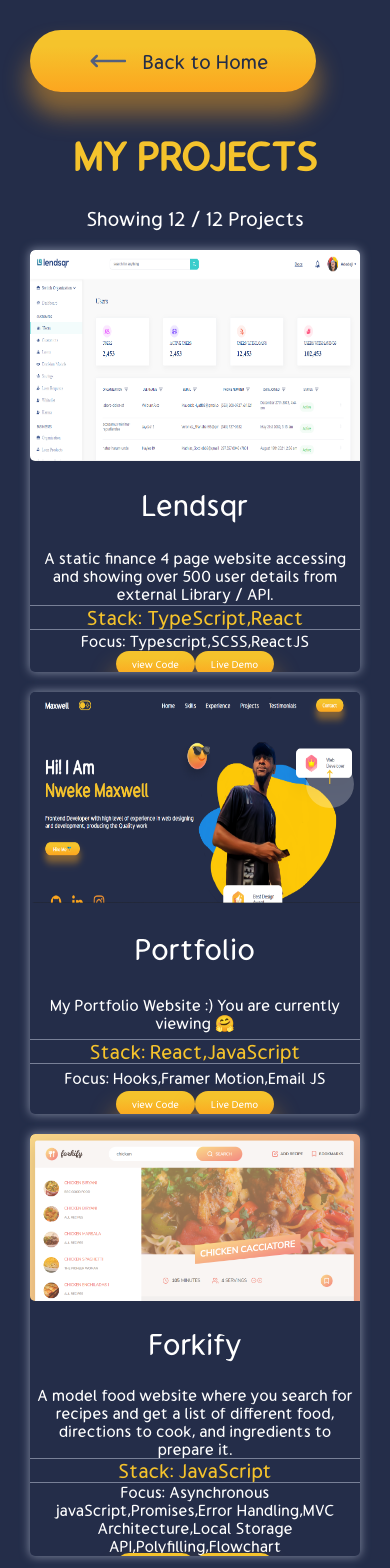
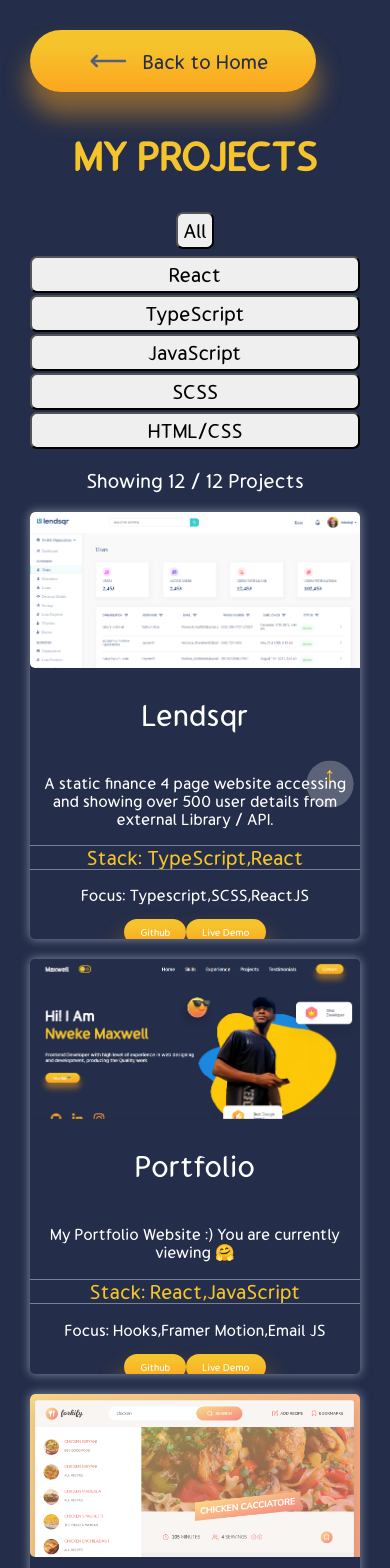
Before and after one commit to NwekeMaxwell/My-Portfolio, a React (Create React App) app: page /projects in a window 390 px wide. Shown: the top 1568 px of the page. Built offline with nearby package versions, Linux system fonts and the light colour scheme.

Commit message:
refactor: modified project section

```diff
--- a/src/Pages/FullProjectPage/FullProjectPage.css
+++ b/src/Pages/FullProjectPage/FullProjectPage.css
@@ -42,19 +42,103 @@
 }
 .projBtns *:hover {
   transform: scale(1.02);
+  box-shadow: inset -10.5em 0 0 0 var(--primary-light),
+    inset 10.5em 0 0 0 var(--primary-light);
   transition: all 0.1s;
 }
-.active {
+.projectDetails:active {
   background-color: var(--primary-light);
   transition: all 0.1s;
 }
+/* //project details */
+.projectDetails {
+  display: flex;
+  height: 50vh;
+  width: 60vw;
+  border-radius: 5px;
+  box-shadow: 0px 0px 10px 1px var(--secondary-medium);
+  overflow: hidden;
+  margin: 1rem auto;
+  align-items: center;
+  position: relative;
+}
+/* image */
+.imgContainer {
+  width: 40vw;
+  height: 100%;
+}
+.imgContainer img {
+  height: 100%;
+  width: 40vw;
+  border-radius: 5px 0 0 5px;
+}
+/* description */
+.descriptionContainer {
+  display: flex;
+  flex-direction: column;
+  justify-content: space-around;
+  align-content: center;
+  text-align: center;
+  height: 100%;
+}
+.descriptionContainer * {
+  text-decoration: none;
+}
+.descriptionContainer h2 {
+  font-size: 1.5rem;
+}
+.descriptionContainer div {
+  font-size: 80%;
+}
+.descriptionContainer span {
+  color: var(--primary-light);
+  border-top: 1px solid var(--secondary-medium);
+  border-bottom: 1px solid var(--secondary-medium);
+}
+.p-button {
+  border-radius: 20px;
+  margin-top: 2rem;
+  border: none;
+  color: var(--tertiary-light);
+  font-size: 10px;
+  padding: 7px 16px 7px 16px;
+  background: linear-gradient(
+    180deg,
+    var(--primary-light) 26.71%,
+    var(--primary-medium) 99.36%
+  );
+  box-shadow: 0px 20px 24px 3px var(--primary-dark);
+}
+.p-button:hover {
+  background: var(--tertiary-light);
+  cursor: pointer;
+  color: var(--primary-light);
+  border: 1px solid var(--primary-light);
+  transform: scale(1.02);
+}
+@media screen and (max-width: 780px) {
+  .projectDetails {
+    flex-direction: column;
+    width: 100%;
+    height: auto;
+  }
+  .descriptionContainer {
+    gap: 2vh;
+  }
+  .imgContainer {
+    width: 100%;
+  }
+  .imgContainer img {
+    width: 100%;
+  }
 
-@media screen and (max-width: 780px) {
   .prevBtn {
     width: 60vw;
     margin-bottom: 2rem;
   }
   .projBtns {
-    display: none;
+    /* display: none; */
+    flex-direction: column;
+    gap: 2px;
   }
 }
--- a/src/Pages/FullProjectPage/FullProjectPage.jsx
+++ b/src/Pages/FullProjectPage/FullProjectPage.jsx
@@ -1,11 +1,17 @@
 import React from "react";
-import ProjectDetails from "../../components/ProjectDetails/ProjectDetails";
+// import ProjectDetails from "../../components/ProjectDetails/ProjectDetails";
 import "./FullProjectPage.css";
 import MyProjectsData from "../../components/MyProjectsData";
-import { Link } from "react-router-dom";
+import { Link, NavLink } from "react-router-dom";
 import iArrowBack from "../../img/arrowback.svg";
+import { useState } from "react";
 
 const FullProjectPage = () => {
+  const [data, setData] = useState(MyProjectsData);
+  const filteredData = (cat) => {
+    const result = MyProjectsData.filter((item) => item.stack.includes(cat));
+    setData(result);
+  };
   return (
     <div className="fullProjectPage">
       <Link to="/" className="button prevBtn">
@@ -15,17 +21,54 @@
       <h1 className="heading">MY PROJECTS</h1>
       <div className="projBtns">
         {/* <button>All</button> */}
-        <button>React</button>
-        <button>TypeScript</button>
-        <button>JavaScript</button>
-        <button>SCSS</button>
-        <button>HTML/CSS</button>
+        <NavLink activeC>
+          <button activeC onClick={() => setData(MyProjectsData)}>
+            All
+          </button>
+        </NavLink>
+        <button onClick={() => filteredData("React")}>React</button>
+        <button onClick={() => filteredData("TypeScript")}>TypeScript</button>
+        <button onClick={() => filteredData("JavaScript")}>JavaScript</button>
+        <button onClick={() => filteredData("SCSS")}>SCSS</button>
+        <button onClick={() => filteredData("HTML/CSS")}>HTML/CSS</button>
       </div>
       <p>
-        Showing {MyProjectsData.length} / {MyProjectsData.length} Projects{" "}
+        Showing {data.length} / {data.length} Projects
       </p>
-      <div>
-        <ProjectDetails />
+      <div className="container">
+        {/* <ProjectDetails /> */}
+        {data.map(
+          ({
+            id,
+            title,
+            image,
+            description,
+            github,
+            stack,
+            projectFocus,
+            link,
+          }) => (
+            <div key={id} className="projectDetails">
+              <div className="imgContainer">
+                <img src={image} alt="project image" />
+              </div>
+              <div className="descriptionContainer">
+                <h2> {title} </h2>
+                <div> {description} </div>
+                <span>Stack: {stack.toString()} </span>
+                <div>Focus: {projectFocus.toString()} </div>
+                <div>
+                  <a href={github} className="p-button">
+                    Github
+                  </a>
+                  <a href={link} className="p-button">
+                    Live Demo
+                  </a>
+                </div>
+              </div>
+            </div>
+          )
+        )}
       </div>
     </div>
   );
--- a/src/components/ProjectDetails/ProjectDetails.css
+++ /dev/null
@@ -1,77 +0,0 @@
-.projectDetails {
-  display: flex;
-  height: 50vh;
-  width: 60vw;
-  border-radius: 5px;
-  box-shadow: 0px 0px 10px 1px var(--secondary-medium);
-  overflow: hidden;
-  margin: 1rem auto;
-  align-items: center;
-  position: relative;
-}
-/* image */
-.imgContainer {
-  width: 40vw;
-  height: 100%;
-}
-.imgContainer img {
-  height: 100%;
-  width: 40vw;
-  border-radius: 5px 0 0 5px;
-}
-/* description */
-.descriptionContainer {
-  display: flex;
-  flex-direction: column;
-  justify-content: space-around;
-  align-content: center;
-  text-align: center;
-  height: 100%;
-}
-.descriptionContainer * {
-  text-decoration: none;
-}
-.descriptionContainer h2 {
-  font-size: 1.5rem;
-}
-.descriptionContainer div {
-  font-size: 80%;
-}
-.descriptionContainer span {
-  color: var(--primary-light);
-  border-top: 1px solid var(--secondary-medium);
-  border-bottom: 1px solid var(--secondary-medium);
-}
-.p-button {
-  border-radius: 20px;
-  margin-top: 2rem;
-  border: none;
-  color: var(--tertiary-light);
-  font-size: 10px;
-  padding: 7px 16px 7px 16px;
-  background: linear-gradient(
-    180deg,
-    var(--primary-light) 26.71%,
-    var(--primary-medium) 99.36%
-  );
-  box-shadow: 0px 20px 24px 3px var(--primary-dark);
-}
-.p-button:hover {
-  background: var(--tertiary-light);
-  cursor: pointer;
-  color: var(--primary-light);
-  border: 1px solid var(--primary-light);
-  transform: scale(1.02);
-}
-@media screen and (max-width: 780px) {
-  .projectDetails {
-    flex-direction: column;
-    width: 100%;
-  }
-  .imgContainer {
-    width: 100%;
-  }
-  .imgContainer img {
-    width: 100%;
-  }
-}
--- a/src/components/ProjectDetails/ProjectDetails.jsx
+++ /dev/null
@@ -1,46 +0,0 @@
-import React from "react";
-import "./ProjectDetails.css";
-
-import MyProjectsData from "../MyProjectsData";
-
-const ProjectDetails = () => {
-  const project = MyProjectsData;
-  return (
-    <div className="container">
-      {project.map(
-        ({
-          id,
-          title,
-          image,
-          description,
-          github,
-          stack,
-          projectFocus,
-          link,
-        }) => (
-          <div key={id} className="projectDetails">
-            <div className="imgContainer">
-              <img src={image} alt="project image" />
-            </div>
-            <div className="descriptionContainer">
-              <h2> {title} </h2>
-              <div> {description} </div>
-              <span>Stack: {stack.toString()} </span>
-              <div>Focus: {projectFocus.toString()} </div>
-              <div>
-                <a href={github} className="p-button">
-                  view Code
-                </a>
-                <a href={link} className="p-button">
-                  Live Demo
-                </a>
-              </div>
-            </div>
-          </div>
-        )
-      )}
-    </div>
-  );
-};
-
-export default ProjectDetails;
```
